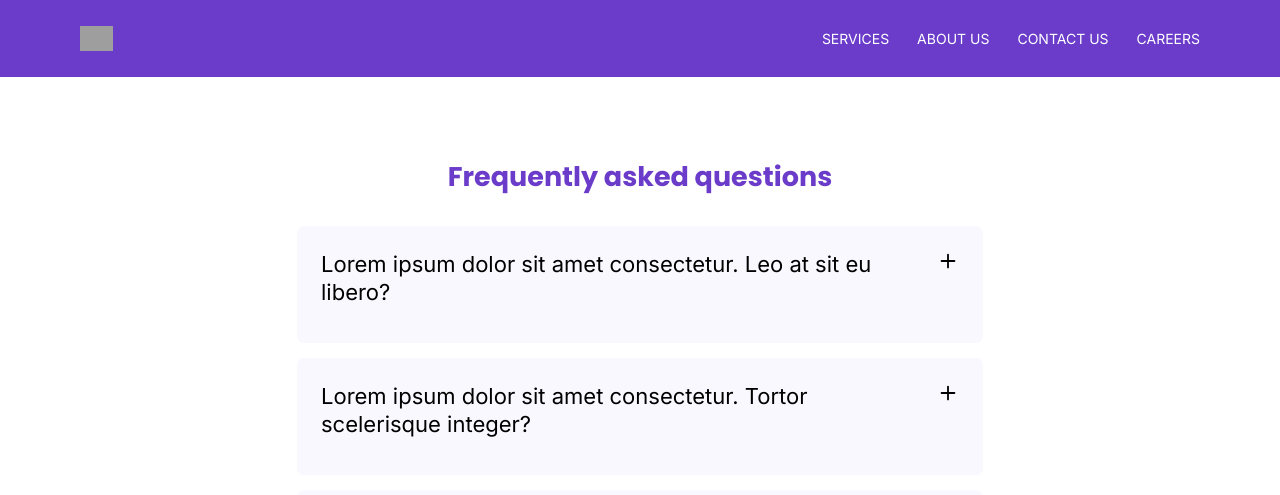
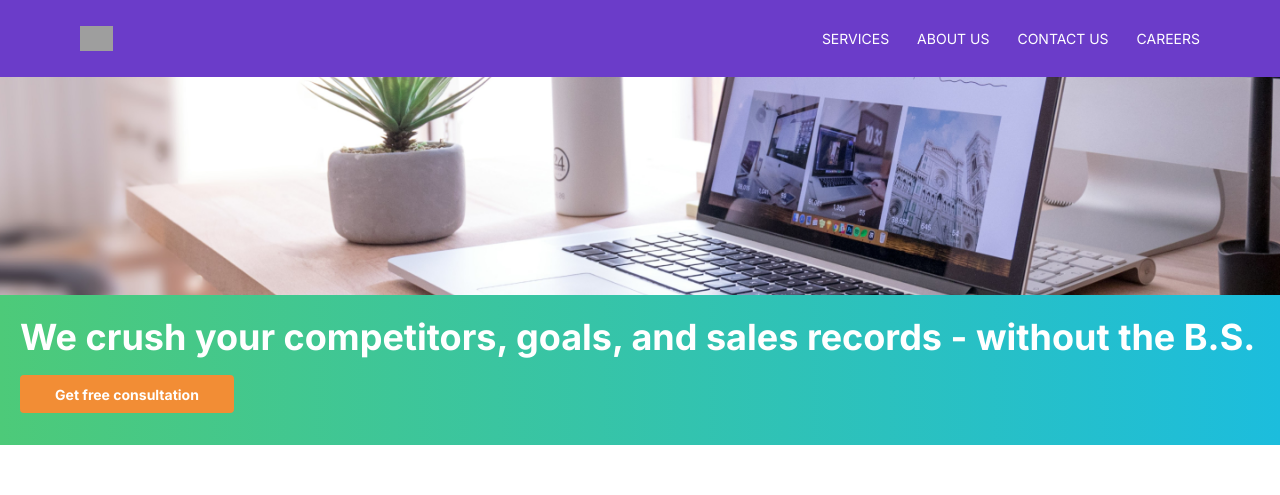
Before and after one commit to KavishkaThushal/AT-DIGITAL, a React (Vite) app in the folder AT DIGITAL/: page / in a window 1280 px wide. Shown: the top 495 px of the page. Built offline with nearby package versions, Linux system fonts and the light colour scheme; grey boxes are pictures that could not be loaded.

Commit message:
hero 375px done

```diff
--- a/AT DIGITAL/src/index.css
+++ b/AT DIGITAL/src/index.css
@@ -1,7 +1,3 @@
 @tailwind base;
 @tailwind components;
 @tailwind utilities;
-
-body{
-    overflow-x: hidden;
-}
--- a/AT DIGITAL/src/pages/home/Home.jsx
+++ b/AT DIGITAL/src/pages/home/Home.jsx
@@ -1,13 +1,26 @@
 import React, { useState } from 'react'
 import FAQS from '../../components/faqs/FAQS'
 import { data } from '../../assets/data'
-
+import hero from '../../assets/hero.png'
+import Button from '../../components/button/Button'
 
 function Home() {
   const [showId, setShowId] = useState(null)
   return (
+    <div className='flex flex-col'>
+      {/* //hero section */}
+      <div className='flex flex-col w-full '>
+        <div className='w-full h-[218px]'>
+          <img src={hero} alt='hero' className='w-full h-full object-cover'/>
+        </div>
+        <div className='flex flex-col px-[20px] pb-[32px] pt-[24px] bg-gradient-to-r from-[#4DCA79] to-AnalogousBlue gap-[20px]  '>
+            <h1 className='text-[36px]  font-bold text-white leading-[36px] '>We crush your competitors, goals, and sales records - without the B.S.</h1>
+            <Button text='Get free consultation' height={38} width={214} onClick={()=>{}}/>
+        </div>
 
-    //faq section
+      </div>
+
+    {/* faq section */}
     <div className='flex flex-col gap-[28px] justify-center  mx-[20px] my-[60px] md:mx-[40px] lg:mx-[152px] xl:mx-[297px] lg:my-[80px]'>
       <h1 className='text-[27px] font-normal text-Primary text-center font-poppins'>Frequently asked questions</h1>
       <div className=' flex flex-col gap-[15px]'>
@@ -22,10 +35,11 @@ function Home() {
           showId={showId}
           />
         ))}
+
       </div>
+    </div>
+    </div>
 
-
-    </div>
   )
 }
 
```
